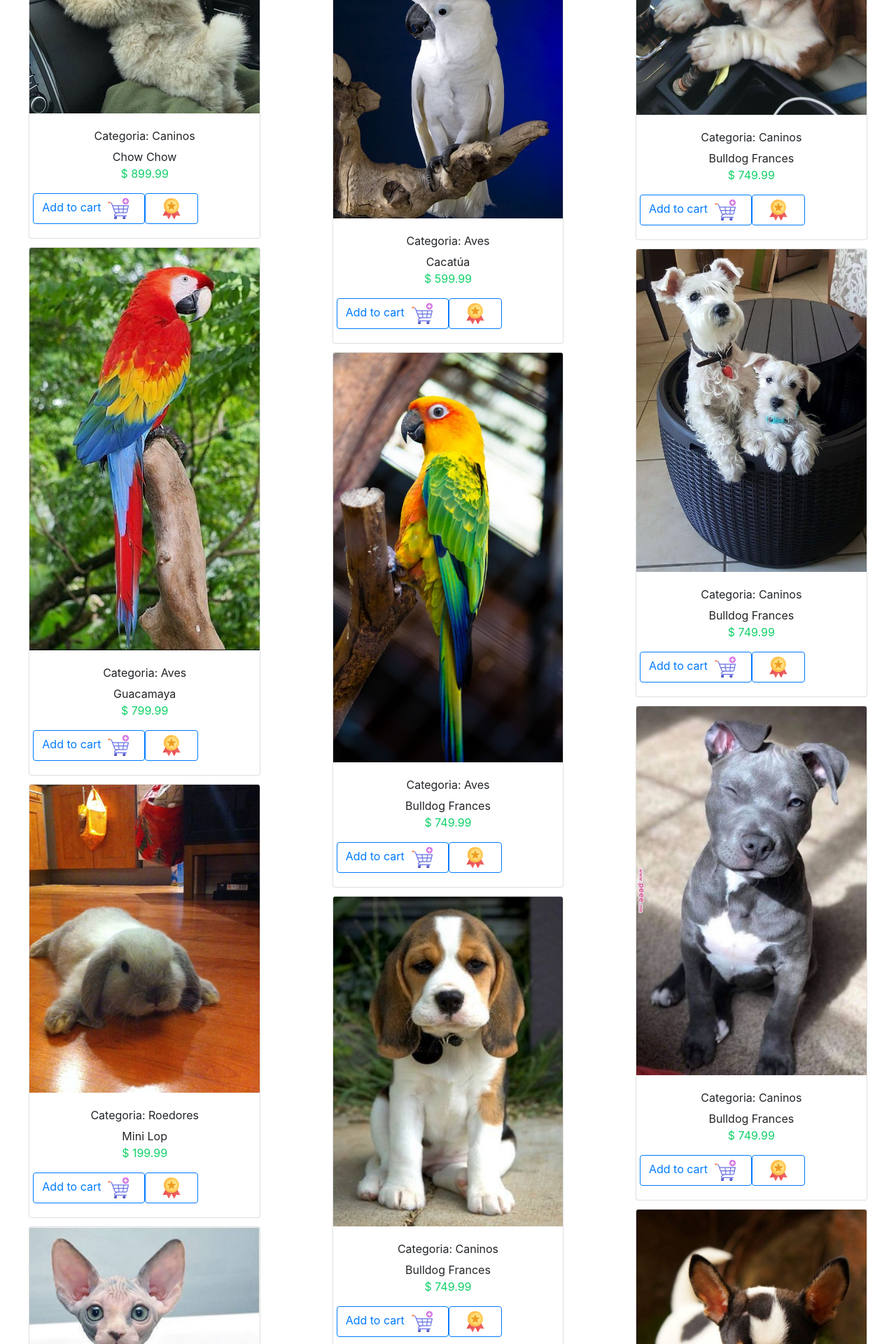
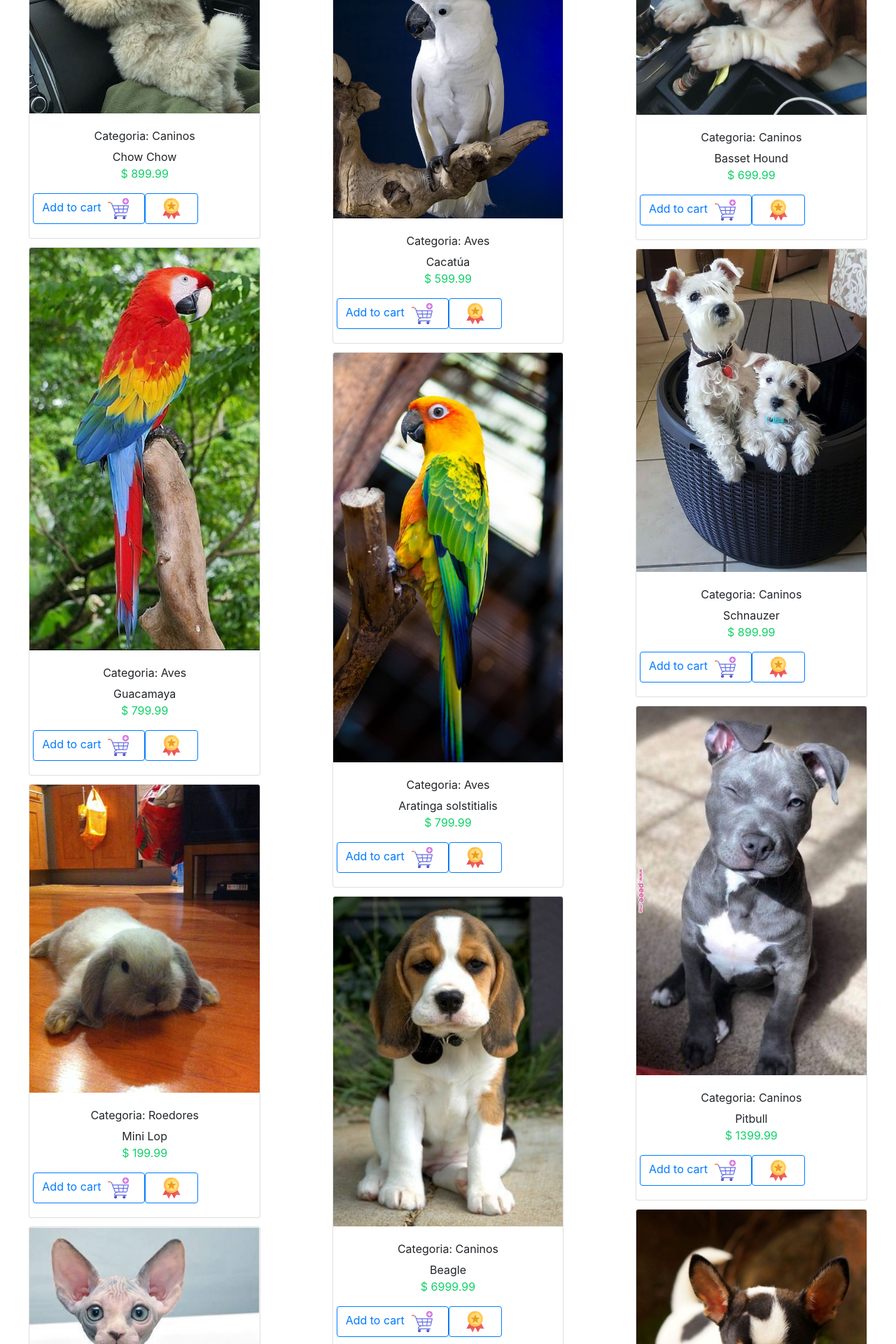
Before and after one commit to Jeancasoto/refactored_guacamole, a React (Create React App) app in the folder guacamole/: page /buypets in a window 1280 px wide. Shown: the part 880-2800 px from the top of the page at 70% size. Built offline with nearby package versions, Linux system fonts and the light colour scheme.

Commit message:
imagenes con nombres correctos

```diff
--- a/guacamole/src/Decks.js
+++ b/guacamole/src/Decks.js
@@ -146,8 +146,8 @@ const Example = (props) => {
         <CardImg top width="50%" src={Pajaro4} alt="Card image cap" />
         <CardBody className>
           <CardTitle>Categoria: Aves</CardTitle>
-          <CardSubtitle>Bulldog Frances</CardSubtitle>
-          <CardText className="cards_price">$ 749.99</CardText>
+          <CardSubtitle>Aratinga solstitialis </CardSubtitle>
+          <CardText className="cards_price">$ 799.99</CardText>
           <Row>
 
           <Button outline color="primary" >Add to cart
@@ -160,8 +160,8 @@ const Example = (props) => {
         <CardImg top width="50%" src={Perro3} alt="Card image cap" />
         <CardBody className>
           <CardTitle>Categoria: Caninos</CardTitle>
-          <CardSubtitle>Bulldog Frances</CardSubtitle>
-          <CardText className="cards_price">$ 749.99</CardText>
+          <CardSubtitle>Beagle</CardSubtitle>
+          <CardText className="cards_price">$ 6999.99</CardText>
           <Row>
 
           <Button outline color="primary" >Add to cart
@@ -174,8 +174,8 @@ const Example = (props) => {
         <CardImg top width="50%" src={Conejo2} alt="Card image cap" />
         <CardBody className>
           <CardTitle>Categoria: Roedores</CardTitle>
-          <CardSubtitle>Bulldog Frances</CardSubtitle>
-          <CardText className="cards_price">$ 749.99</CardText>
+          <CardSubtitle>Conejo Californiano </CardSubtitle>
+          <CardText className="cards_price">$ 399.99</CardText>
           <Row>
 
           <Button outline color="primary" >Add to cart
@@ -188,8 +188,8 @@ const Example = (props) => {
         <CardImg top width="50%" src={Perro4} alt="Card image cap" />
         <CardBody className>
           <CardTitle>Categoria: Caninos</CardTitle>
-          <CardSubtitle>Bulldog Frances</CardSubtitle>
-          <CardText className="cards_price">$ 749.99</CardText>
+          <CardSubtitle>Cocker spaniel inglés</CardSubtitle>
+          <CardText className="cards_price">$ 699.99</CardText>
           <Row>
 
           <Button outline color="primary" >Add to cart
@@ -202,7 +202,7 @@ const Example = (props) => {
         <CardImg top width="50%" src={Perro5} alt="Card image cap" />
         <CardBody className>
           <CardTitle>Categoria: Caninos</CardTitle>
-          <CardSubtitle>Bulldog Frances</CardSubtitle>
+          <CardSubtitle>Dalmata </CardSubtitle>
           <CardText className="cards_price">$ 749.99</CardText>
           <Row>
 
@@ -216,7 +216,7 @@ const Example = (props) => {
         <CardImg top width="50%" src={Perro6} alt="Card image cap" />
         <CardBody className>
           <CardTitle>Categoria: Caninos</CardTitle>
-          <CardSubtitle>Bulldog Frances</CardSubtitle>
+          <CardSubtitle>Bulldog Inglés </CardSubtitle>
           <CardText className="cards_price">$ 749.99</CardText>
           <Row>
 
@@ -230,8 +230,8 @@ const Example = (props) => {
         <CardImg top width="50%" src={Perro7} alt="Card image cap" />
         <CardBody className>
           <CardTitle>Categoria: Caninos</CardTitle>
-          <CardSubtitle>Bulldog Frances</CardSubtitle>
-          <CardText className="cards_price">$ 749.99</CardText>
+          <CardSubtitle>Basset Hound</CardSubtitle>
+          <CardText className="cards_price">$ 699.99</CardText>
           <Row>
 
           <Button outline color="primary" >Add to cart
@@ -244,8 +244,8 @@ const Example = (props) => {
         <CardImg top width="50%" src={Perro8} alt="Card image cap" />
         <CardBody className>
           <CardTitle>Categoria: Caninos</CardTitle>
-          <CardSubtitle>Bulldog Frances</CardSubtitle>
-          <CardText className="cards_price">$ 749.99</CardText>
+          <CardSubtitle>Schnauzer</CardSubtitle>
+          <CardText className="cards_price">$ 899.99</CardText>
           <Row>
 
           <Button outline color="primary" >Add to cart
@@ -258,8 +258,8 @@ const Example = (props) => {
         <CardImg top width="50%" src={Perro9} alt="Card image cap" />
         <CardBody className>
           <CardTitle>Categoria: Caninos</CardTitle>
-          <CardSubtitle>Bulldog Frances</CardSubtitle>
-          <CardText className="cards_price">$ 749.99</CardText>
+          <CardSubtitle>Pitbull</CardSubtitle>
+          <CardText className="cards_price">$ 1399.99</CardText>
           <Row>
 
           <Button outline color="primary" >Add to cart
@@ -272,7 +272,7 @@ const Example = (props) => {
         <CardImg top width="50%" src={Perro10} alt="Card image cap" />
         <CardBody className>
           <CardTitle>Categoria: Caninos</CardTitle>
-          <CardSubtitle>Bulldog Frances</CardSubtitle>
+          <CardSubtitle>Chihuahua</CardSubtitle>
           <CardText className="cards_price">$ 749.99</CardText>
           <Row>
 
@@ -286,8 +286,8 @@ const Example = (props) => {
         <CardImg top width="50%" src={Pajaro2} alt="Card image cap" />
         <CardBody className>
           <CardTitle>Categoria: Aves</CardTitle>
-          <CardSubtitle>Bulldog Frances</CardSubtitle>
-          <CardText className="cards_price">$ 749.99</CardText>
+          <CardSubtitle>Pericos Australianos</CardSubtitle>
+          <CardText className="cards_price">$ 49.99</CardText>
           <Row>
 
           <Button outline color="primary" >Add to cart
@@ -300,7 +300,7 @@ const Example = (props) => {
         <CardImg top width="50%" src={Gato1} alt="Card image cap" />
         <CardBody className>
           <CardTitle>Categoria: Felino</CardTitle>
-          <CardSubtitle>Bulldog Frances</CardSubtitle>
+          <CardSubtitle>Munchkins</CardSubtitle>
           <CardText className="cards_price">$ 749.99</CardText>
           <Row>
 
```
